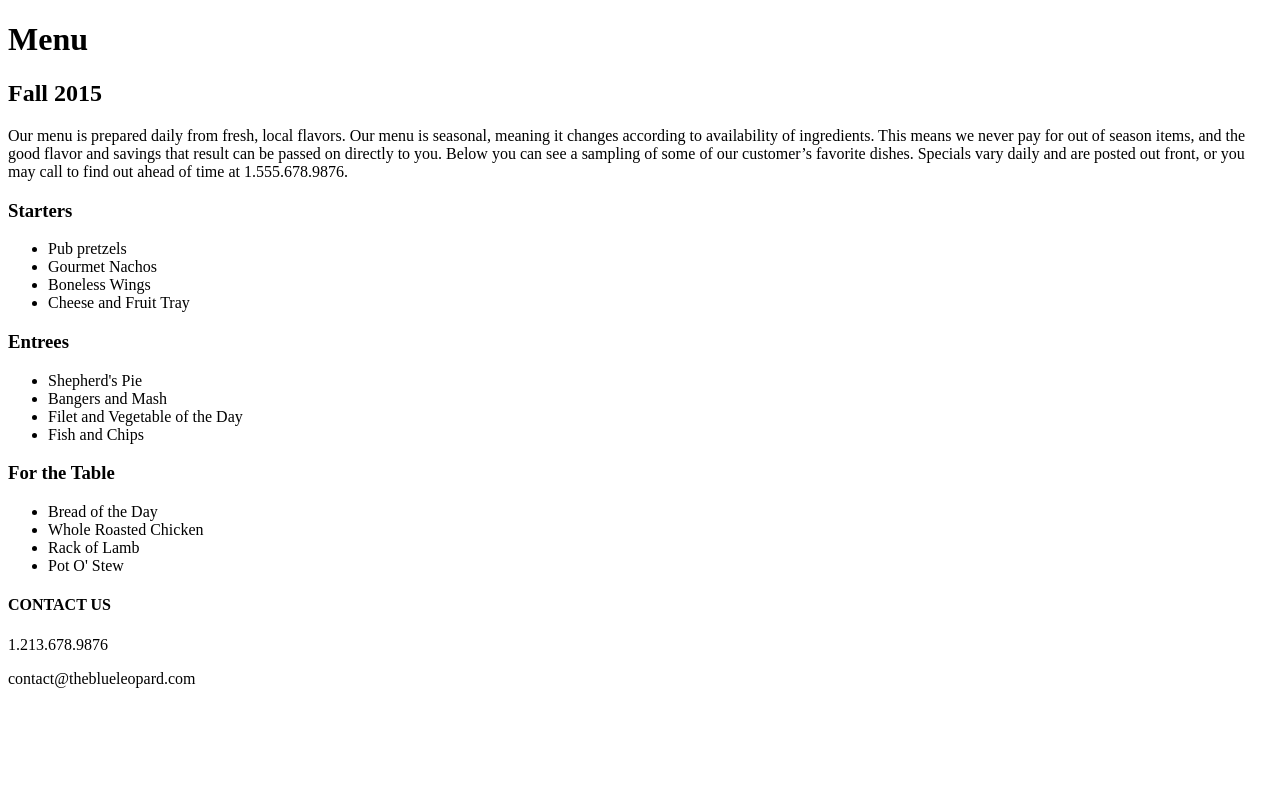
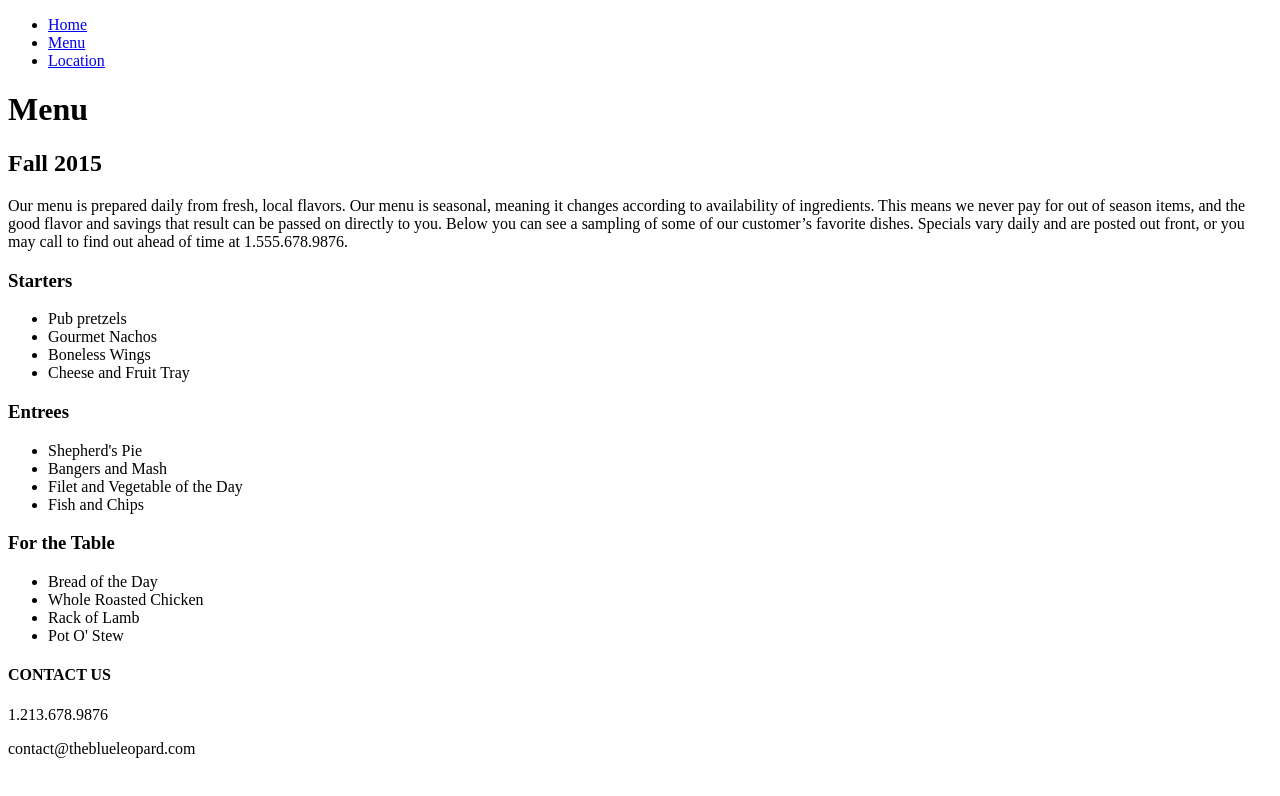
Before and after one commit to knolegsb/blue-leopard, a plain HTML site: page menu.html in a window 1280 px wide. Drawn offline with Linux system fonts and the light colour scheme.

Commit message:
added navigation

```diff
--- a/menu.html
+++ b/menu.html
@@ -5,11 +5,21 @@
 	<meta charset="utf-8" />
 </head>
 <body>
+    <nav>
+        <ul>
+            <li><a href="index.html">Home</a></li>
+            <li><a href="menu.html">Menu</a></li>
+            <li><a href="location.html">Location</a></li>
+        </ul>
+    </nav>
+
+    <div>
         <h1>Menu</h1>
         <h2>Fall 2015</h2>
         <p>Our menu is prepared daily from fresh, local flavors. Our menu is seasonal, meaning it changes according to availability of ingredients. This means we never pay for out of season items, and the good flavor and savings that result can be passed on directly to you. Below you can see a sampling of some of our customer’s favorite dishes. Specials vary daily and are posted out front, or you may call to find out ahead of time at 1.555.678.9876.</p>
+    </div>
 
-
+    <div>
         <h3>Starters</h3>
         <ul>
             <li>Pub pretzels</li>
@@ -17,7 +27,9 @@
             <li>Boneless Wings</li>
             <li>Cheese and Fruit Tray</li>
         </ul>
+    </div>
 
+    <div>
         <h3>Entrees</h3>
         <ul>
             <li>Shepherd's Pie</li>
@@ -25,6 +37,9 @@
             <li>Filet and Vegetable of the Day</li>
             <li>Fish and Chips</li>
         </ul>
+    </div>
+
+    <div>
         <h3>For the Table</h3>
         <ul>
             <li>Bread of the Day</li>
@@ -32,10 +47,13 @@
             <li>Rack of Lamb</li>
             <li>Pot O' Stew</li>
         </ul>
+    </div>
 
+    <footer>
         <h4>CONTACT US</h4>
 
         <p>1.213.678.9876</p>
         <p>contact@theblueleopard.com</p>
+    </footer>
 </body>
 </html>
```
Also changed, not shown: index.html (+18 -3 lines), location.html (+14 -0 lines). Lines whose indentation alone changed are shown as unchanged.
